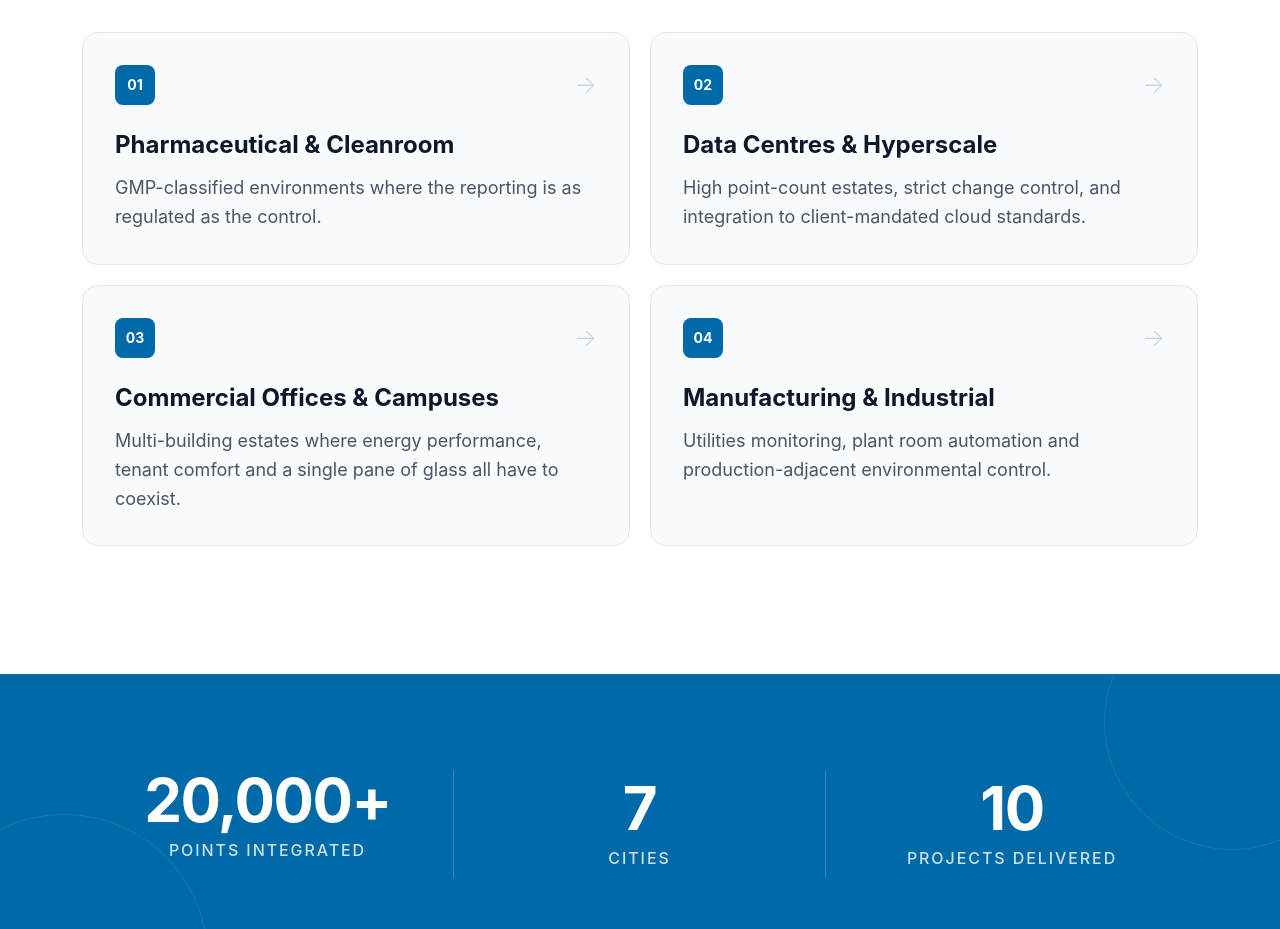
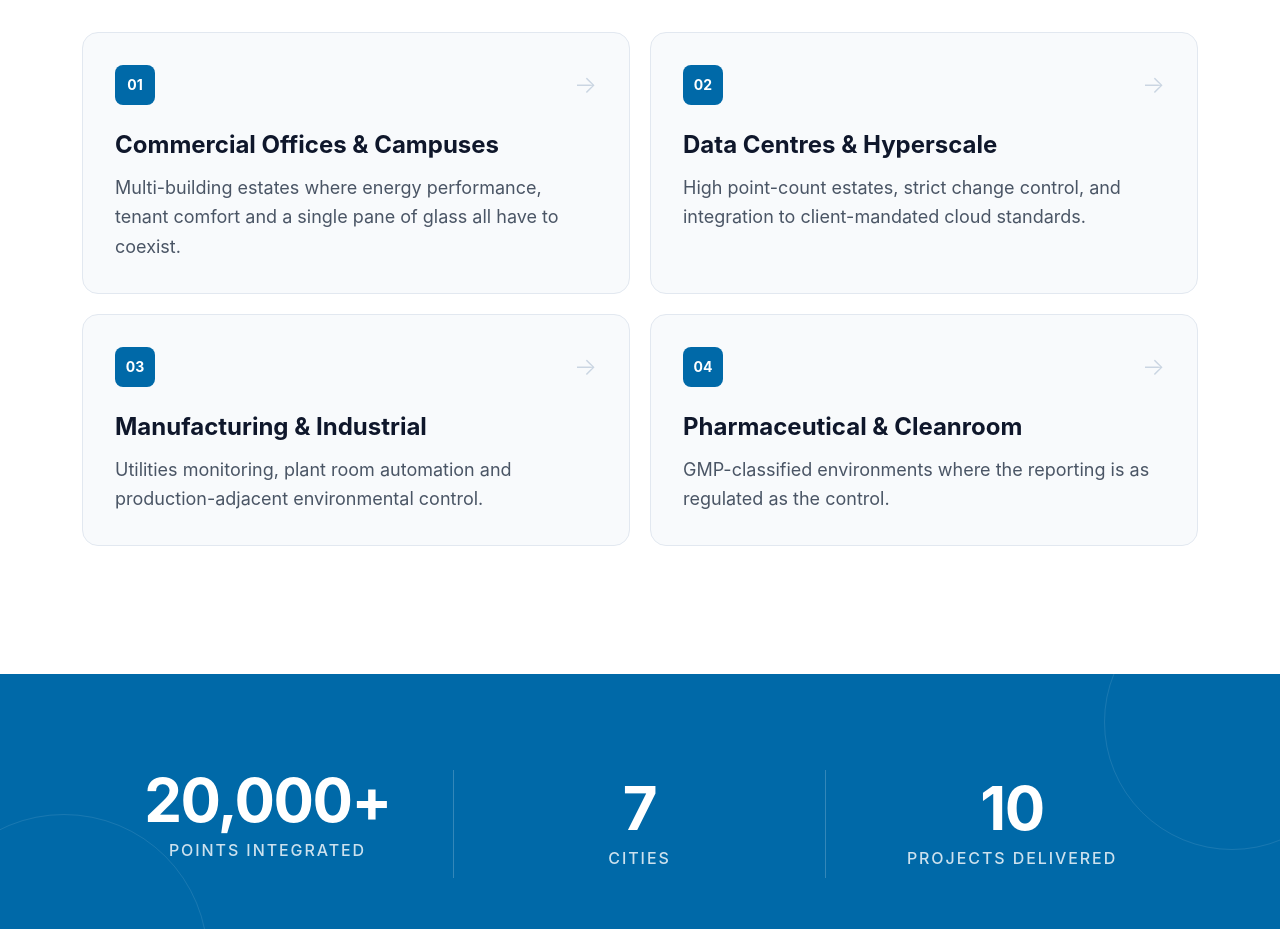
Before and after one commit to Yugabdh/iot-static-website, a Next.js app: page / in a window 1280 px wide. Shown: the part 4380-5309 px from the top of the page. Built offline with nearby package versions, Linux system fonts and the light colour scheme.

Commit message:
Rearranged industries

```diff
--- a/components/industries-section/index.js
+++ b/components/industries-section/index.js
@@ -3,9 +3,9 @@ import React from 'react'
 const IndustriesSection = () => {
     const industries = [
         {
-            title: 'Pharmaceutical & Cleanroom',
+            title: 'Commercial Offices & Campuses',
             description:
-                'GMP-classified environments where the reporting is as regulated as the control.',
+                'Multi-building estates where energy performance, tenant comfort and a single pane of glass all have to coexist.',
         },
         {
             title: 'Data Centres & Hyperscale',
@@ -13,14 +13,14 @@ const IndustriesSection = () => {
                 'High point-count estates, strict change control, and integration to client-mandated cloud standards.',
         },
         {
-            title: 'Commercial Offices & Campuses',
-            description:
-                'Multi-building estates where energy performance, tenant comfort and a single pane of glass all have to coexist.',
-        },
-        {
             title: 'Manufacturing & Industrial',
             description:
                 'Utilities monitoring, plant room automation and production-adjacent environmental control.',
+        },
+        {
+            title: 'Pharmaceutical & Cleanroom',
+            description:
+                'GMP-classified environments where the reporting is as regulated as the control.',
         },
     ]
 
```
